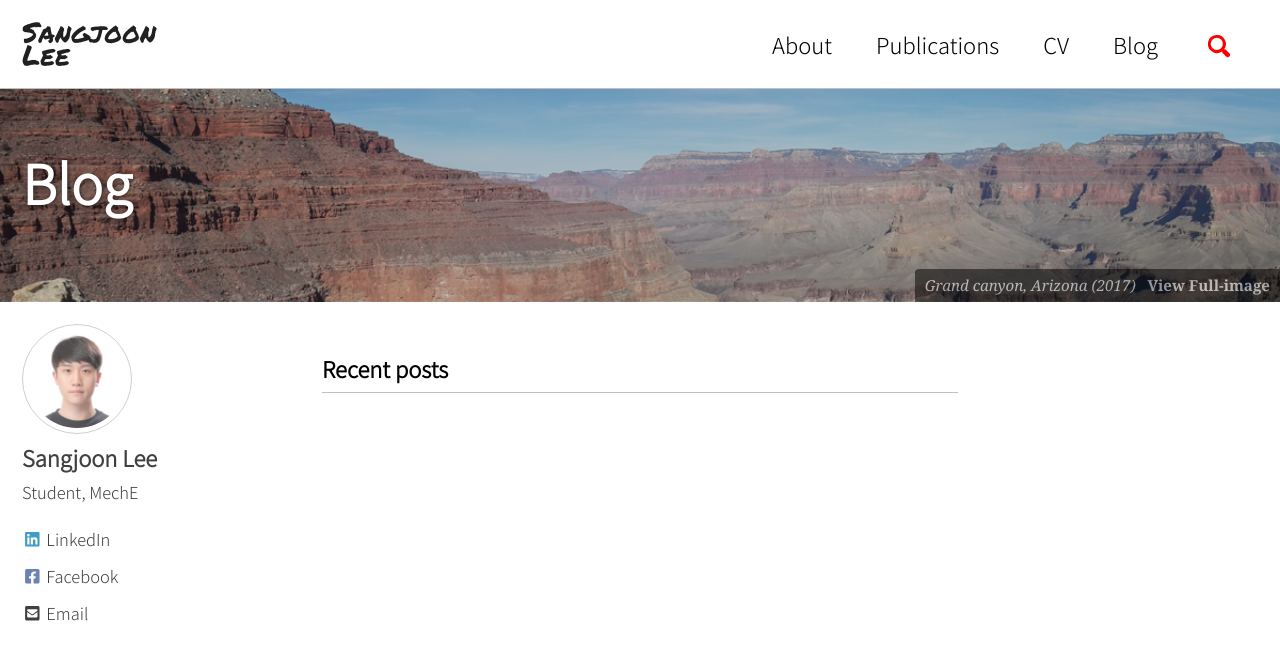
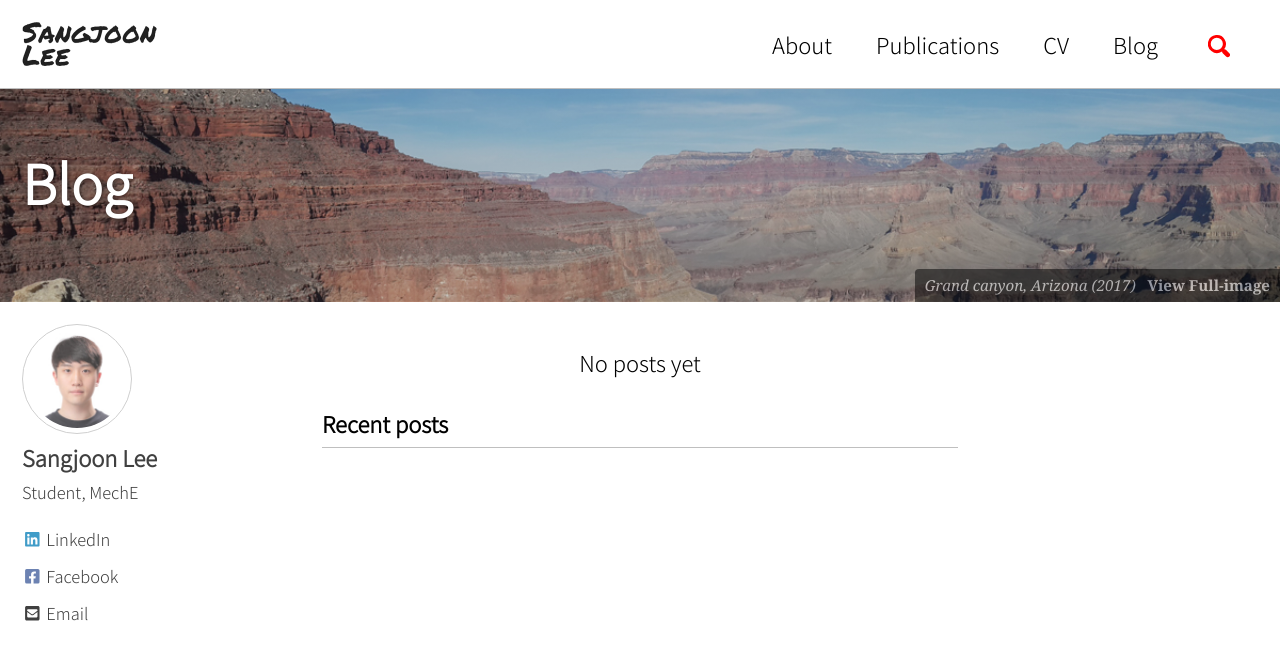
Before and after one commit to jun9303/jun9303.github.io, a Jekyll site: the page built from blog/index.html, in a window 1280 px wide and 900 px high. Shown: the top 660 px of the window. Built offline with Jekyll 4.4.1, drawn with Linux system fonts in a browser that asks for light colours; cached includes are drawn as plain includes; nearby versions of some CDN libraries; the list of posts is cut into pages by our own code.

Commit message:
Signed-off-by: SJ <jun9303@gmail.com>

```diff
--- a/blog/index.html
+++ b/blog/index.html
@@ -8,6 +8,8 @@ header:
   caption: "*Grand canyon, Arizona (2017)* &nbsp; **[View Full-image](https://sangjoonlee.tk/assets/photographs/grand_canyon_arizona_2017.jpg)**"
 ---
 
+<p style="text-align: center;">No posts yet</p>
+
 <style>
 .page__hero--overlay{
 	margin-bottom:0px;
```
